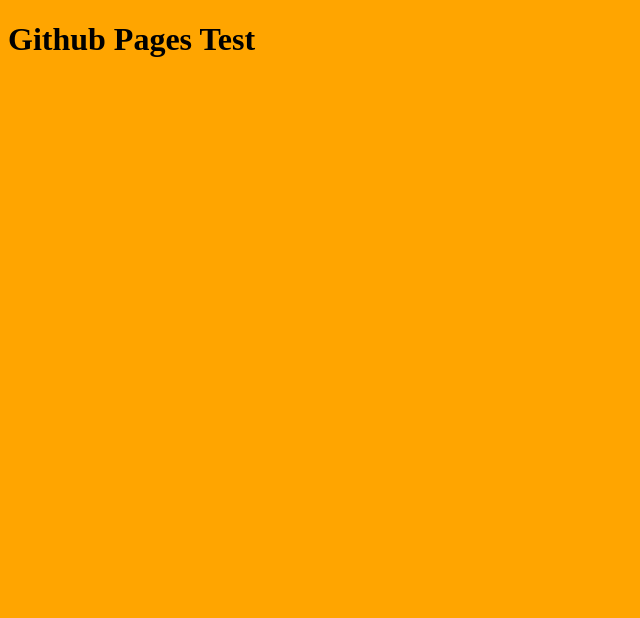
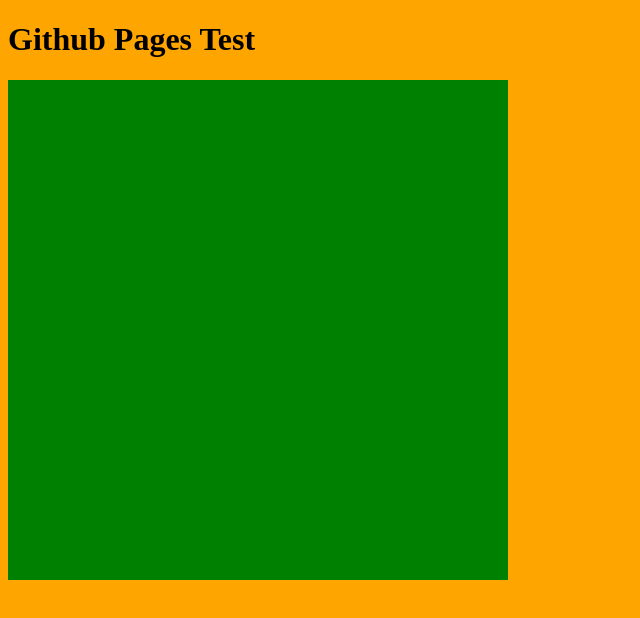
Before and after one commit to mikiymk/character-create, a plain HTML site: page index.html in a window 1280 px wide. Shown: the whole page, without its empty margins (0-640 px from the left). Drawn offline with Linux system fonts and the light colour scheme.

Commit message:
Update index.html

```diff
--- a/index.html
+++ b/index.html
@@ -10,8 +10,10 @@
 <body>
     <h1>Github Pages Test</h1>
     <div id="root"></div>
-    <script type="module" src="./javascript/main.js"></script>
+
     <script type="module">
+        import { main } from "./javascript/main.js";
+
         try {
             alert("start");
             main(document.getElementById("root"));
```
